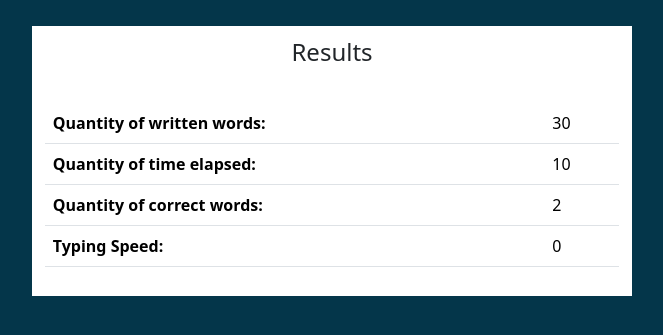
After one commit to enmabolz/typing_speed_app, a Flask app: template src/templates/info_to_show.html in a window 1280 px wide. The commit adds this page. Shown: the top 335 px of the page, without its empty margins (308-971 px from the left). Run offline with Flask 3, Linux system fonts and the light colour scheme; the template is opened without the code that fills it, so the values that code supplies are empty.

Commit message:
Changing some code in Javascript and HTML to add some functionalities regarding the analysis of the written text

```diff
--- a/src/static/css/style.css
+++ b/src/static/css/style.css
@@ -28,8 +28,21 @@ label {
     font-weight: bold;
 }
 
+#results {
+    margin: 2% auto;
+    max-width: 600px;
+    background-color: white;
+    padding: 1%;
+}
+
 textarea {
     background-color: #64CCC5;
+}
+
+#timer {
+    font-size: 20px;
+    font-weight: bold;
+    color: white;
 }
 
 .title, .timer{
--- a/src/static/javascript/timer.js
+++ b/src/static/javascript/timer.js
@@ -2,7 +2,9 @@ var startButton = document.getElementById("start-button");
 var finishButton = document.getElementById("finish-button");
 var resetButton = document.getElementById("reset-button");
 var timer = document.getElementById("timer");
+var textToWrite = document.getElementById('text-to-write');
 var areaToWrite = document.getElementById("area-to-write");
+var valueOfCounter = document.getElementById('counter')
 var counter = undefined;
 
 startButton.addEventListener("click", runTimer);
@@ -23,7 +25,8 @@ function runTimer() {
 
 function onFinishButtonClick() {
     clearInterval(counter);
-    areaToWrite.disabled = true;
+    textToWrite.disabled = false;
+    valueOfCounter.value = timer.textContent
 }
 
 function disableButtonAndEnableTextArea(element) {
--- /dev/null
+++ b/src/templates/info_to_show.html
@@ -0,0 +1,25 @@
+{% extends 'base.html' %}
+{% block content %}
+    <div id="results" class="container-fluid">
+        <h4 class="text-center">Results</h4>
+        <hr>
+        <table class="table">
+            <tr>
+                <td><b>Quantity of written words:</b></td>
+                <td>30</td>
+            </tr>
+            <tr>
+                <td><b>Quantity of time elapsed:</b></td>
+                <td>10</td>
+            </tr>
+            <tr>
+                <td><b>Quantity of correct words:</b></td>
+                <td>2</td>
+            </tr>
+            <tr>
+                <td><b>Typing Speed:</b></td>
+                <td>0</td>
+            </tr>
+        </table>
+    </div>
+{% endblock %}
```
Also changed, not shown: src/controllers.py (+52 -5 lines), src/templates/index.html (+11 -8 lines).
